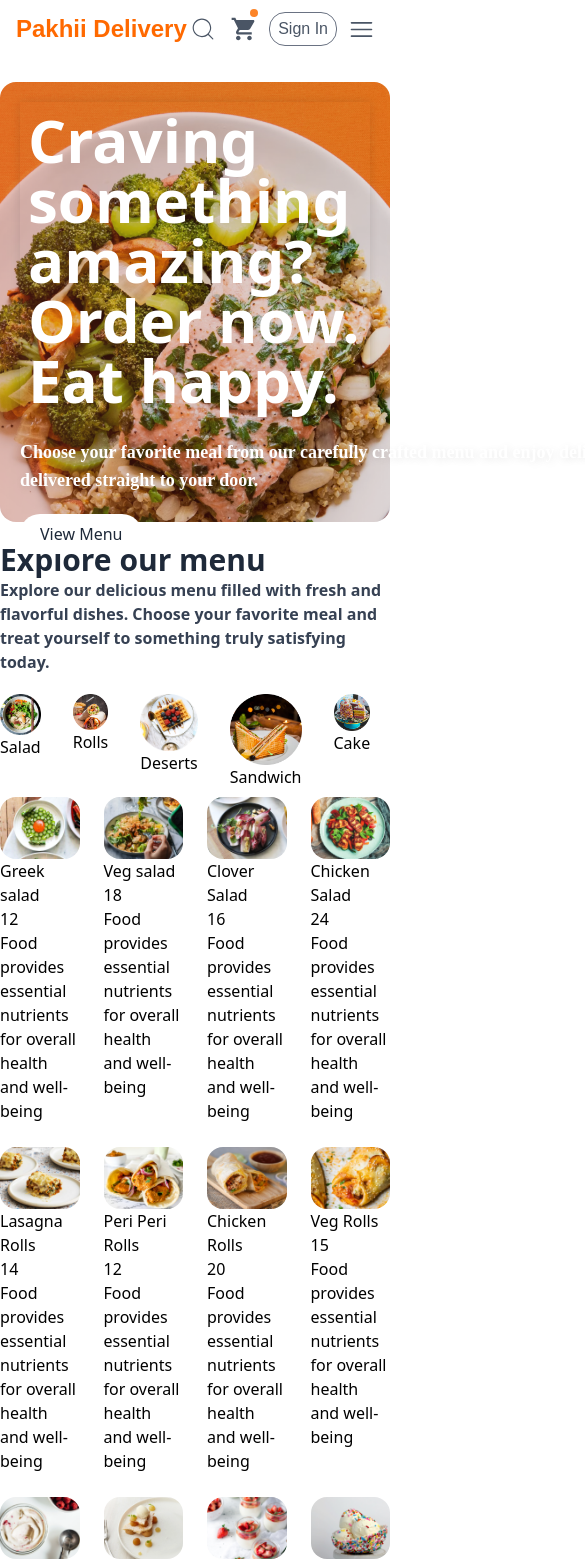
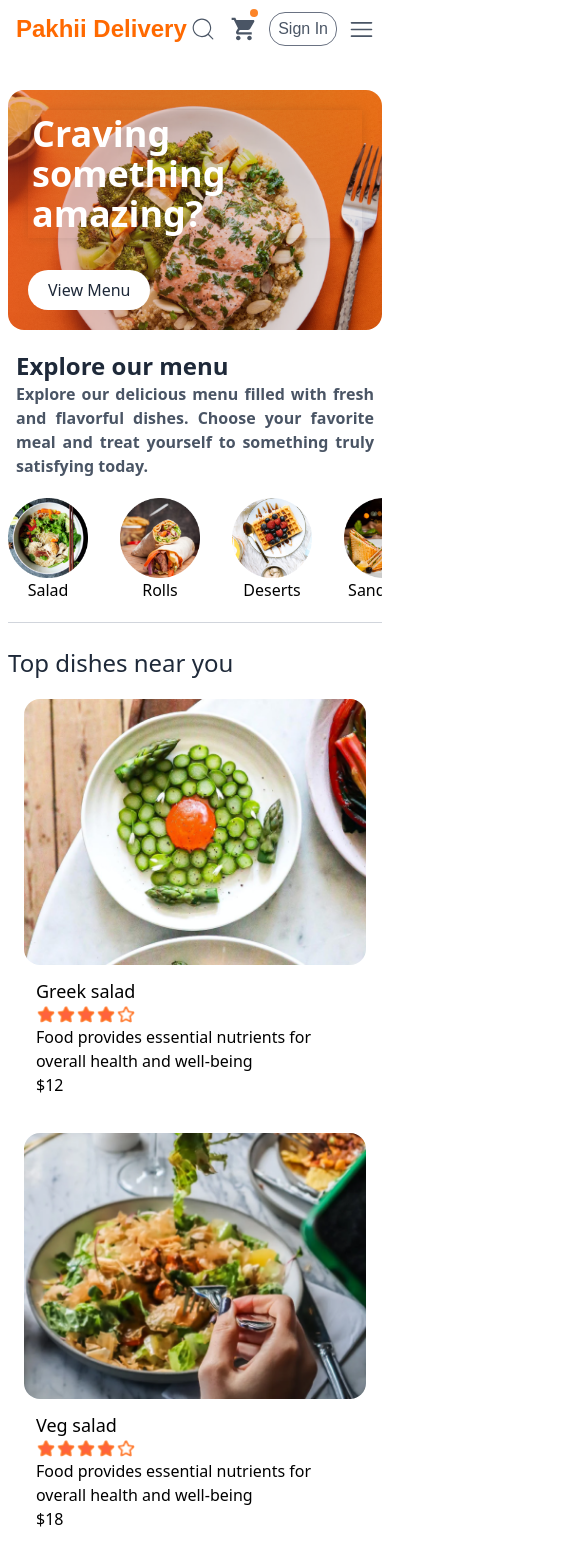
Before and after one commit to prakhar06022004/Pakhii-Food-Delivery, a React app in the folder Frontend/: page / in a window 390 px wide. Shown: the top 1563 px of the page, 585 px wide, since content can reach past the window. Built offline with nearby package versions, Linux system fonts and the light colour scheme; the HTML template or start-up script is replaced by a standard one.

Commit message:
Implemented responsive design across all components

```diff
--- a/Frontend/FoodItems/FoodItems.jsx
+++ b/Frontend/FoodItems/FoodItems.jsx
@@ -1,14 +1,19 @@
+import { assets } from "../src/assets/frontend_assets/assets";
+
 const FoodItems = ({ id, name, price, image, description }) => {
   return (
+
     <div className="">
       <div>
-        <img src={image} alt={name} className="rounded-2xl"/>
+        <img src={image} alt={name} className="rounded-2xl w-full" />
       </div>
-      <div>
-        {" "}
-        <p>{name}</p>
-        <p>{price}</p>
+      <div className="p-3">
+        <div className="md:flex justify-between">
+          <p className="font-medium text-lg">{name}</p>
+          <img src={assets.rating_starts} className="h-5 w-fit"/>
+        </div>
         <p>{description}</p>
+        <p>${price}</p>
       </div>
     </div>
   );
--- a/Frontend/src/Components/FoodDisplay/FoodDisplay.jsx
+++ b/Frontend/src/Components/FoodDisplay/FoodDisplay.jsx
@@ -5,7 +5,13 @@ import FoodItems from "../../../FoodItems/FoodItems";
 const FoodDisplay = ({ category }) => {
   const { food_list } = useContext(StoreContext);
   return (
-    <div className="max-w-7xl m-auto grid grid-cols-4 gap-6 mt-2 rounded-2xl">
+    <>
+      <p
+        className="font-medium text-2xl sm:text-3xl text-gray-800 max-w-6xl m-auto mb-5"
+      >
+        Top dishes near you
+      </p>
+      <div className="w-full max-w-7xl m-auto px-4 grid grid-cols-1 sm:grid-cols-2 md:grid-cols-3 lg:grid-cols-4 gap-6">
         {food_list?.map((item) => {
           return (
             <FoodItems
@@ -19,6 +25,7 @@ const FoodDisplay = ({ category }) => {
           );
         })}
       </div>
+    </>
   );
 };
 
--- a/Frontend/src/Components/Header/Header.jsx
+++ b/Frontend/src/Components/Header/Header.jsx
@@ -1,21 +1,20 @@
-
 function Header() {
   return (
     <>
-      <div className="max-w-6xl mx-auto h-110 bg-[url('/header_img.png')] mt-6 bg-cover bg-center rounded-2xl p-5 relative">
-        <p className="text-white font-bold shadow-[0_0_10px_rgba(0,0,0,0.1)] w-fit p-2 text-6xl max-w-4xl ">
-          Craving something amazing? <br />
-          Order now. Eat happy.
+      <div className="w-full max-w-6xl mx-auto md:h-110 h-60 sm:h-80 bg-[url('/header_img.png')] mt-6 bg-cover bg-center rounded-2xl p-5 relative">
+        <p className="text-white font-bold w-fit shadow-[0_0_10px_rgba(0,0,0,0.1)] p-1 md:p-2 md:text-6xl text-4xl max-w-4xl">
+          <p className="">Craving something amazing?</p>
+          <p className="hidden sm:block"> Order now. Eat happy.</p>
         </p>
         <div className="mt-5">
           <p
-            className="text-white text-lg w-170 font-semibold font-pacifico"
+            className="text-white text-lg w-110 md:w-170 font-semibold font-pacifico hidden sm:block"
             style={{ textShadow: "2px 2px 8px rgba(0,0,0,0.1)" }}
           >
             Choose your favorite meal from our carefully crafted menu and enjoy
             delicious food delivered straight to your door.
           </p>
-          <button className="border-none bg-white py-2 px-5 rounded-3xl w-fit mt-5 text-gray-800 cursor-pointer">
+          <button className="border-none bg-white py-2 px-5 rounded-3xl w-fit mt-3 md:mt-20 sm:mt-10 ml-0 md:ml-5 sm:ml-0 text-gray-800 cursor-pointer">
             View Menu
           </button>
         </div>
--- a/Frontend/src/Components/Navbar/Navbar.jsx
+++ b/Frontend/src/Components/Navbar/Navbar.jsx
@@ -54,7 +54,7 @@ function Navbar() {
         </li>
       </ul>
       <div className="flex gap-3 sm:gap-7 text-gray-600 justify-center items-center">
-        <CiSearch size={28} className="cursor-pointer md:hidden" />
+        <CiSearch size={28} className="cursor-pointer" />
         {/* <div className="border py-1 px-2 rounded-2xl w-60 hidden md:flex">
           <CiSearch size={28} className="cursor-pointer" />{" "}
           <input
--- a/Frontend/src/Components/View Menu/Menu.jsx
+++ b/Frontend/src/Components/View Menu/Menu.jsx
@@ -3,19 +3,19 @@ function Menu({ category, setCategory }) {
   return (
     <div className="flex flex-col gap-5 max-w-6xl m-auto">
       <div className="flex flex-col">
-        <p className="font-semibold text-3xl mt-5 text-gray-800">
+        <p className="font-semibold text-2xl md:text-3xl mt-5 text-gray-800 px-2 md:p-0 ">
           Explore our menu
         </p>
-        <p className="font-semibold text-gray-700">
+        <p className="font-semibold text-gray-600 px-2 md:p-0 text-justify">
           Explore our delicious menu filled with fresh and flavorful dishes.
           Choose your favorite meal and treat yourself to something truly
           satisfying today.
         </p>
       </div>
-      <div className="flex text-center overflow-x-scroll gap-8">
+      <div className="flex text-center overflow-x-auto scrollbar-hide gap-8">
         {menu_list.map((menuItem) => (
           <div
-            className="cursor-pointer"
+            className="cursor-pointer flex shrink-0 flex-col"
             key={menuItem?.menu_name}
             onClick={() =>
               setCategory((prev) =>
@@ -26,12 +26,13 @@ function Menu({ category, setCategory }) {
             <img
               src={menuItem?.menu_image}
               alt={menuItem.menu_name}
-              className={`${category === menuItem.menu_name ? "border-amber-500 border-4 rounded-full " : ""}`}
+              className={`h-20 w-20 md:h-30 md:w-30 object-cover${category === menuItem.menu_name ? "border-amber-500 border-4 rounded-full " : ""}`}
             />
             <p>{menuItem.menu_name}</p>
           </div>
         ))}
       </div>
+      <hr className="p-3 text-gray-300" />
     </div>
   );
 }
--- a/Frontend/src/Pages/Home/Home.jsx
+++ b/Frontend/src/Pages/Home/Home.jsx
@@ -6,7 +6,7 @@ import FoodDisplay from "../../Components/FoodDisplay/FoodDisplay";
 function Home() {
     const [category,setCategory] = useState("All")
   return (
-    <div>
+    <div className="p-2">
       <Header />
       <Menu category={category} setCategory={setCategory}/>
       <FoodDisplay category={category} setCategory={setCategory}/>
--- a/Frontend/src/index.css
+++ b/Frontend/src/index.css
@@ -9,3 +9,17 @@
   --font-chicle: "Chicle", serif;
   --font-pacifico: "Pacifico", cursive;
 }
+
+
+.scrollbar-hide::-webkit-scrollbar {
+  display: none;
+}
+
+.scrollbar-hide {
+  -ms-overflow-style: none;  /* IE and Edge */
+  scrollbar-width: none;     /* Firefox */
+}
+
+/* *{
+  border: 1px solid red;
+} */
```
Lines whose indentation alone changed are shown as unchanged.
